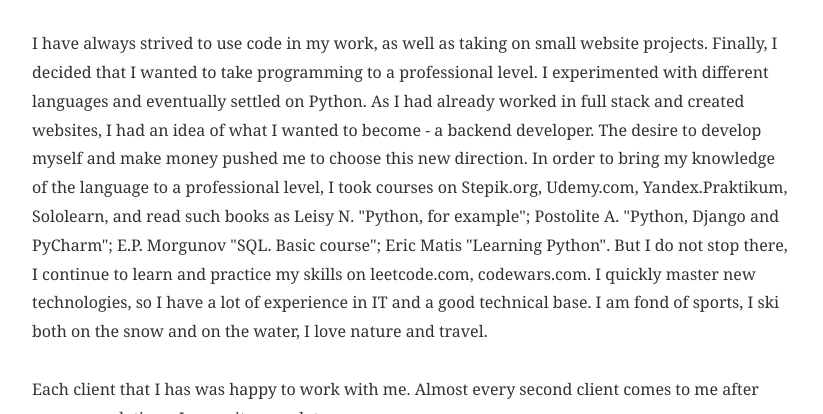
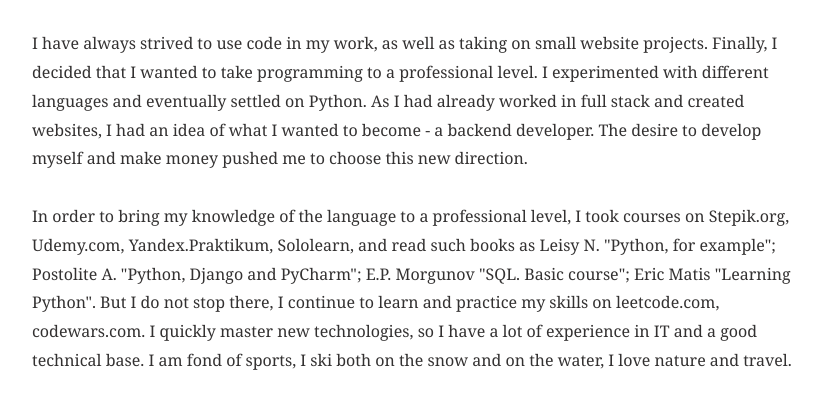
Before and after one commit to px2005/px2005, a plain HTML site: page index.html in a window 1280 px wide. Shown: the part 202-616 px from the top of the page, without its empty margins (228-1051 px from the left). Drawn offline with Linux system fonts and the light colour scheme.

Commit message:
refactor text

```diff
--- a/index.html
+++ b/index.html
@@ -67,7 +67,12 @@
                         wanted to become - a backend developer. The desire to
                         develop myself and make money pushed me to choose this
                         new direction.
-                        In order to bring my knowledge of the language to a
+                        </p>
+                </div>
+            </div>
+            <div class="content__main-item">
+                <div class="main-item__description">
+                    <p>In order to bring my knowledge of the language to a
                         professional level, I took courses on Stepik.org,
                         Udemy.com, Yandex.Praktikum, Sololearn, and read such
                         books as Leisy N. "Python, for example"; Postolite A.
@@ -79,13 +84,6 @@
                         experience in IT and a good technical base.
                         I am fond of sports, I ski both on the snow and on the
                         water, I love nature and travel.</p>
-                </div>
-            </div>
-            <div class="content__main-item">
-                <div class="main-item__description">
-                    <p>Each client that I has was happy to work with me. Almost
-                        every second client comes to me after recommendations. I
-                        guess it says a lot.</p>
                 </div>
             </div>
             <h2 class="content__subheader">Projects</h2>
```
Also changed, not shown: ru/index.html (+6 -8 lines).
